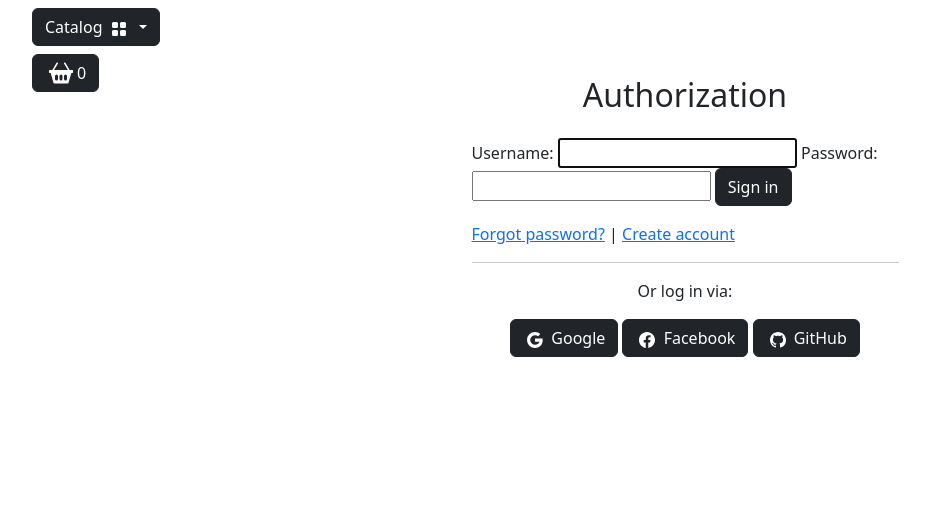
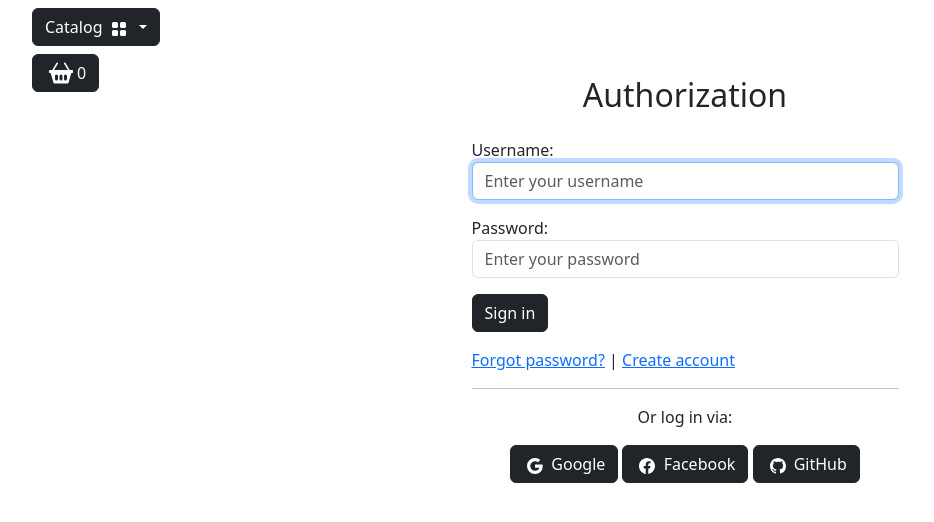
Before and after one commit to Paul-Starodub/furniture_store, a Django app: page /user/login/ in a window 1280 px wide. Shown: the part 56-578 px from the top of the page, without its empty margins (50-984 px from the left). Run offline with Django 4.2, Linux system fonts and the light colour scheme; data comes from the database, SQL or seed files in the repository; some libraries are stand-ins or nearby versions.

Commit message:
customize forms.py

```diff
--- a/users/forms.py
+++ b/users/forms.py
@@ -1,7 +1,27 @@
 from django.contrib.auth import get_user_model
 from django.contrib.auth.forms import AuthenticationForm
+from django import forms
 
 
 class UserLoginForm(AuthenticationForm):
+    username = forms.CharField(
+        widget=forms.TextInput(
+            attrs={
+                "autofocus": True,
+                "class": "form-control",
+                "placeholder": "Enter your username",
+            }
+        )
+    )
+    password = forms.CharField(
+        widget=forms.PasswordInput(
+            attrs={
+                "autocomplete": "current-password",
+                "class": "form-control",
+                "placeholder": "Enter your password",
+            }
+        ),
+    )
+
     class Meta:
         model = get_user_model()
--- a/users/templates/users/login.html
+++ b/users/templates/users/login.html
@@ -8,7 +8,7 @@
             <div class="col-md-6 bg-white p-4 mb-4 mx-3 rounded custom-shadow">
                 <h2 class="text-center mb-4">Authorization</h2>
                 <form action="{% url "user:login" %}" method="post">
-                  {{ form }}
+                  {{ form.as_p }}
                   {% csrf_token %}
 {#                    <div class="mb-3">#}
 {#                        <label for="username" class="form-label">Username</label>#}
```
